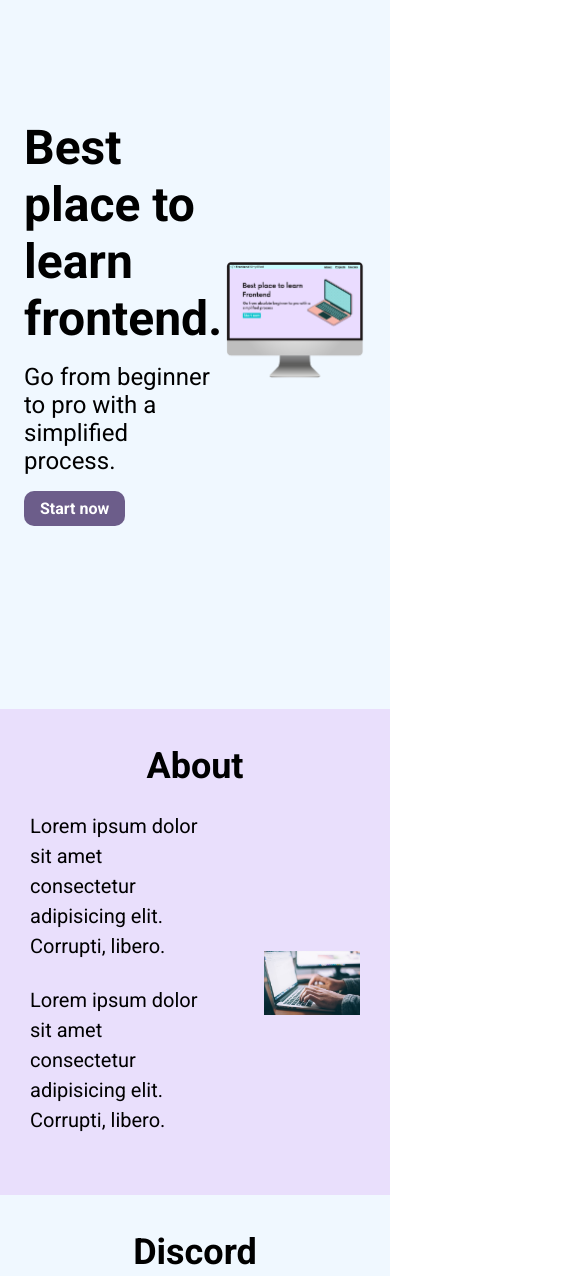
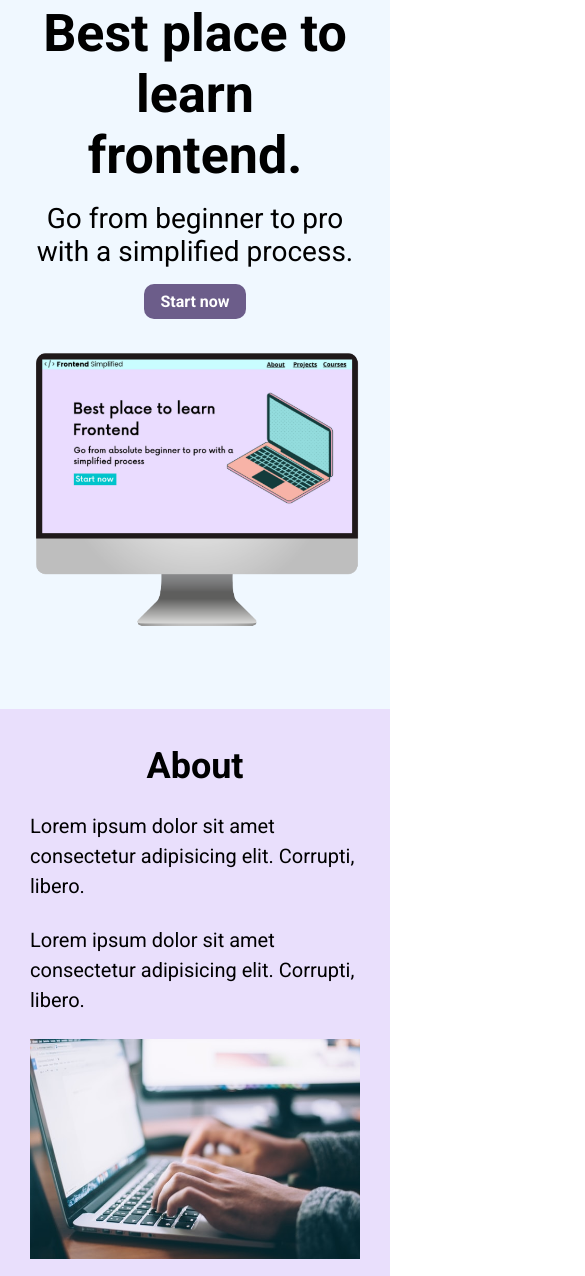
Before and after one commit to cattelia/FES, a plain HTML site: page Recreate HTML/index.html in a window 390 px wide. Shown: the part 135-1411 px from the top of the page, 585 px wide, since content can reach past the window. Drawn offline with Linux system fonts and the light colour scheme.

Commit message:
Adding responsiveness

```diff
--- a/Recreate HTML/index.html
+++ b/Recreate HTML/index.html
@@ -8,11 +8,6 @@
   </head>
   <body>
     <section>
-      <!--
-
-      NAV
-
-      -->
       <nav>
         <img class="nav__logo" src="./img/FES.svg" alt="" />
         <ul>
@@ -21,19 +16,15 @@
           <li><a href="#contact">Contact</a></li>
         </ul>
       </nav>
-      <!--
 
-      HEADER
-
-      -->
       <header>
         <div class="row">
-          <div>
+          <div class="home__description">
             <h1>Best place to learn frontend.</h1>
             <p class="subheader">
               Go from beginner to pro with a simplified process.
             </p>
-            <button>Start now</button>
+            <button class="home__description--button">Start now</button>
           </div>
           <figure>
             <img id="laptop" src="./img/laptop.png" alt="" />
@@ -41,17 +32,9 @@
         </div>
       </header>
     </section>
-    <!--
 
-    MAIN
+    <main>
 
-    -->
-    <main>
-      <!--
-
-      ABOUT
-
-      -->
       <section id="about">
         <h2>About</h2>
         <div class="row">
@@ -72,11 +55,7 @@
           </div>
         </div>
       </section>
-      <!--
 
-      Discord
-
-      -->
       <section id="discord">
         <h2>Discord</h2>
         <div class="row">
@@ -97,11 +76,7 @@
           </div>
         </div>
       </section>
-      <!--
 
-      CONTACT
-
-      -->
       <section id="contact">
         <h2>Contact</h2>
         <form>
@@ -113,11 +88,7 @@
         </form>
       </section>
     </main>
-    <!--
 
-    FOOTER
-
-    -->
     <footer>
       <img class="footer__logo" src="./img/FES.svg" alt="" />
       <div class="footer__links">
--- a/Recreate HTML/styles.css
+++ b/Recreate HTML/styles.css
@@ -211,3 +211,81 @@ footer {
 .footer__link {
     padding: 0 8px;
 }
+
+/*
+
+
+RESPONSIVENESS
+
+
+*/
+@media (max-width: 728px) {
+
+    .row {
+        flex-direction: column;
+    }
+
+    .home__description {
+        margin-bottom: 24px;
+        display: flex;
+        flex-direction: column;
+        align-items: center;
+    }
+
+    .home__description--button {
+        max-width: 240px;
+    }
+
+    h1 {
+        text-align: center;
+        font-size: 52px;
+    }
+
+    .subheader {
+        text-align: center;
+        font-size: 28px;
+    }
+
+    ul {
+        display: none;
+    }
+
+    .section__description {
+        flex-direction: column;
+    }
+
+    .section__description--wrapper {
+        width: 100%;
+    }
+
+    .about__img--wrapper {
+        width: 100%;
+    }
+
+    /* Reverse the direction the Discord picture and text show up */
+    #discord .section__description {
+        flex-direction: column-reverse;
+    }
+
+    #contact {
+        padding: 24px;
+    }
+
+    .footer__logo {
+        max-width: 360px;
+    }
+
+    footer {
+        padding: 48px 24px;
+    }
+
+    .footer__link {
+        padding: 0 4px;
+        font-size: 18px;
+    }
+
+    .footer__links {
+        margin-bottom: 24px;
+    }
+
+}
```
